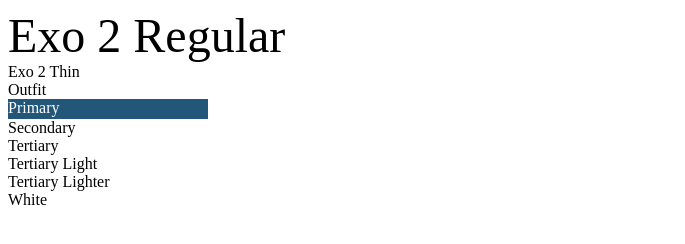
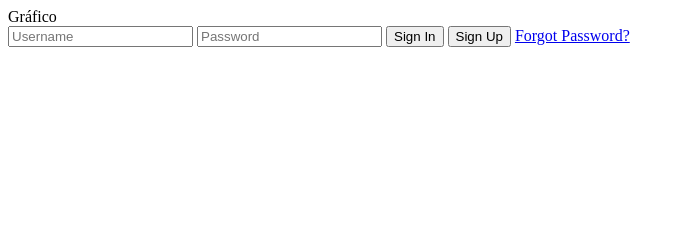
Before and after one commit to dav1ch1n/loginB2B_DAM, a plain HTML site: page index.html in a window 1280 px wide. Shown: the whole page, without its empty margins (0-685 px from the left). Drawn offline with Linux system fonts and the light colour scheme.

Commit message:
Initial structure;

```diff
--- a/index.html
+++ b/index.html
@@ -7,17 +7,23 @@
     <link rel="stylesheet" href="styles/main.css">
 </head>
 <body>
-    <section style="
-    font-family: 'Exo 2';
-    font-size: 3rem;
-">Exo 2 Regular</section>
-    <section>Exo 2 Thin</section>
-    <section>Outfit</section>
-    <section style="background-color: var(--mainColor); width: 200px; height: 20px; color: var(--white);">Primary</section>
-    <section>Secondary</section>
-    <section>Tertiary</section>
-    <section>Tertiary Light</section>
-    <section>Tertiary Lighter</section>
-    <section>White</section>
+    <main>
+        <section>
+            <section>
+                Gráfico
+            </section>
+            <section>
+                <form>
+                    <input id="username" type="text" placeholder="Username" />
+                    <input id="password" type="password" placeholder="Password" />
+
+                    <button type="button" value="Sign In">Sign In</button>
+                    <button type="button" value="Sign Up">Sign Up</button>
+
+                    <a href="#">Forgot Password?</a>
+                </form>
+            </section>
+        </section>
+    </main>
 </body>
 </html>
```
